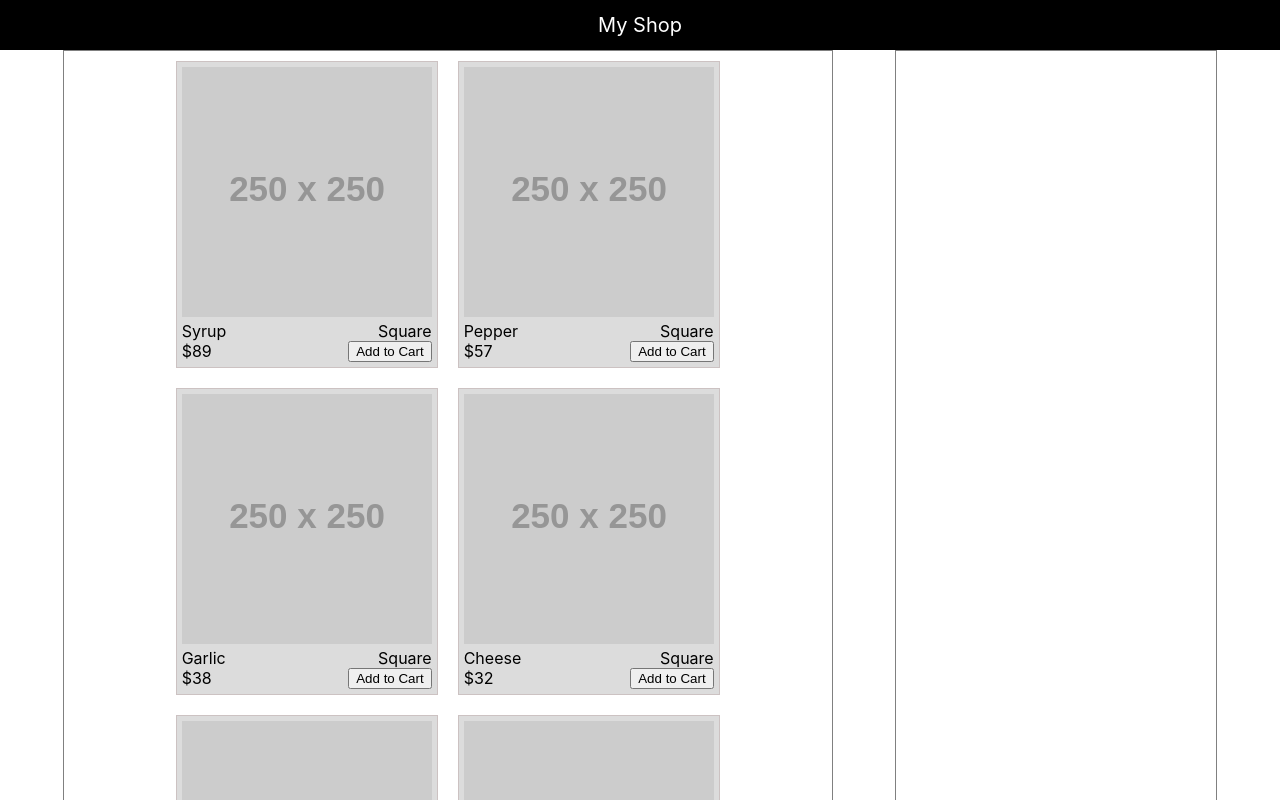
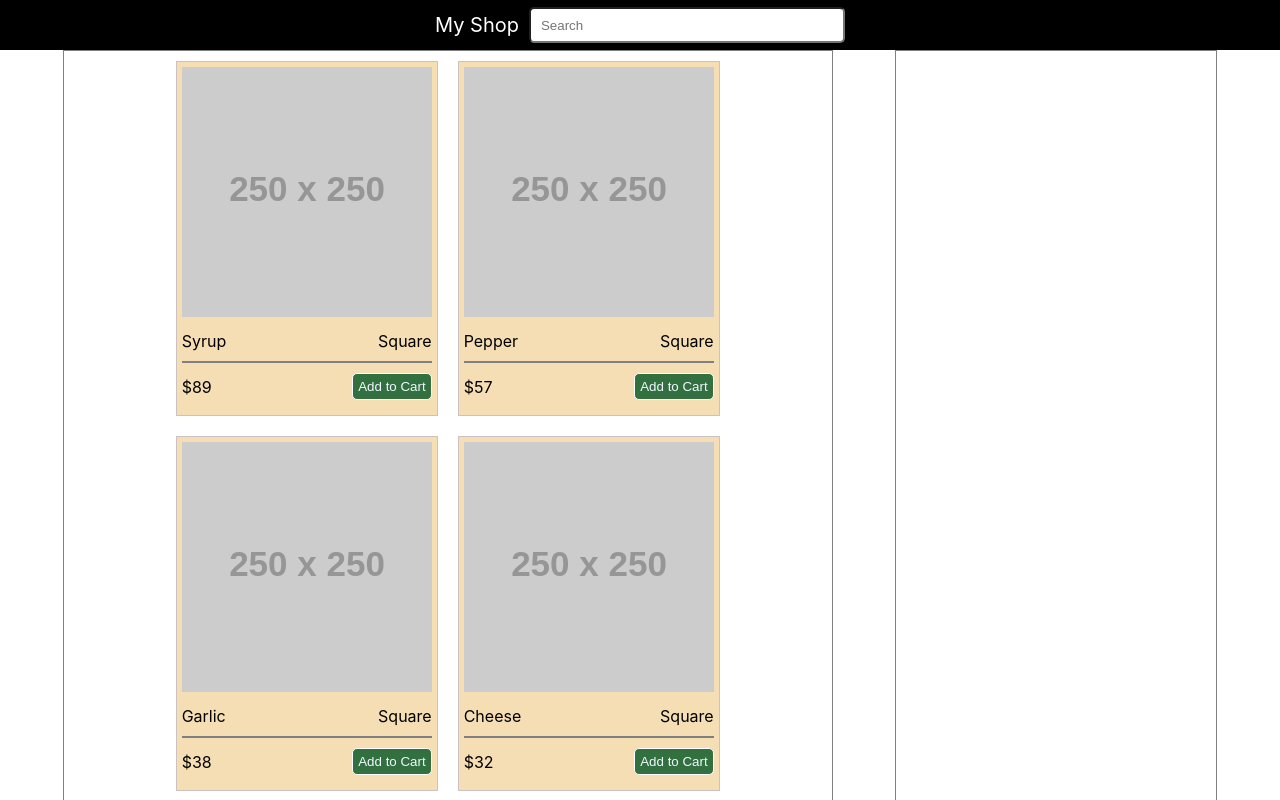
Before and after one commit to adnan159/basic-react-shop, a React (Create React App) app: page / in a window 1280 px wide. Shown: the top 800 px of the page. Built offline with nearby package versions, Linux system fonts and the light colour scheme.

Commit message:
Some styled added

```diff
--- a/src/App.css
+++ b/src/App.css
@@ -25,9 +25,14 @@
 
 .demo-product{
   margin: 10px;
-  background: gainsboro;
+  width: 250px;
+  background: wheat;
   padding: 5px;
   border: 1px solid rgb(204, 194, 194);
+}
+
+.demo-product img {
+  width: 100%;
 }
 
 .demo-product-cart{
@@ -42,4 +47,26 @@
 .demo-product-title, .demo-product-action {
   display: flex;
   justify-content: space-between;
+  padding: 10px 0px 10px 0px;
+  align-items: center;
 }
+
+.demo-product-action{
+  border-top: 2px solid gray;
+}
+
+.demo-product-action button {
+  background-color: rgb(51, 112, 64);
+  color: aliceblue;
+  border: 1px solid white;
+  border-radius: 5px;
+  padding: 5px;
+}
+
+.demo-shop-search {
+  height: 30px;
+  width: 300px;
+  margin-left: 10px;
+  border-radius: 5px;
+  padding-left: 10px;
+}
--- a/src/NavBar/NavBar.jsx
+++ b/src/NavBar/NavBar.jsx
@@ -2,6 +2,9 @@ import React from 'react';
 
 export default function NavBar() {
     return (
-        <div className='demo-nav-bar'>My Shop</div>
+        <div className='demo-nav-bar'>
+            <span>My Shop</span>
+            <input type='text' placeholder='Search' className='demo-shop-search' />
+        </div>
     )
 }
```
